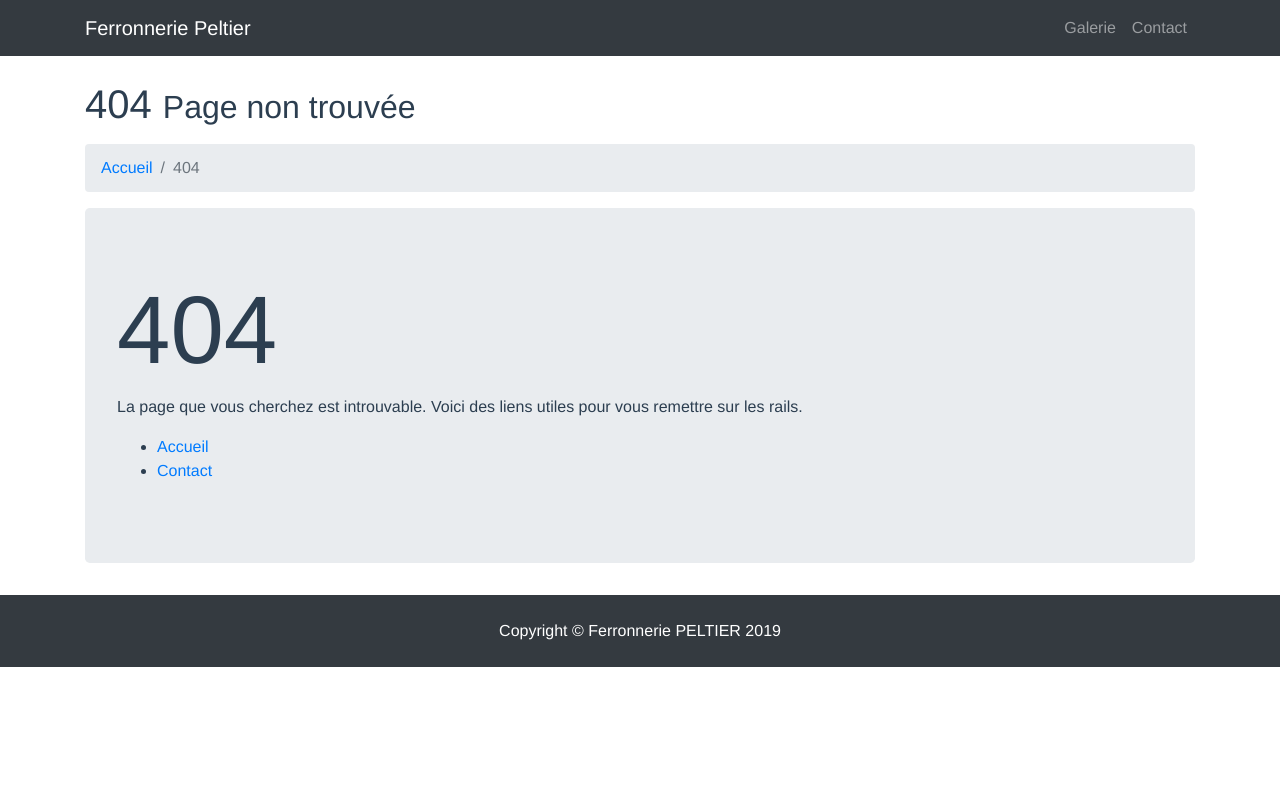
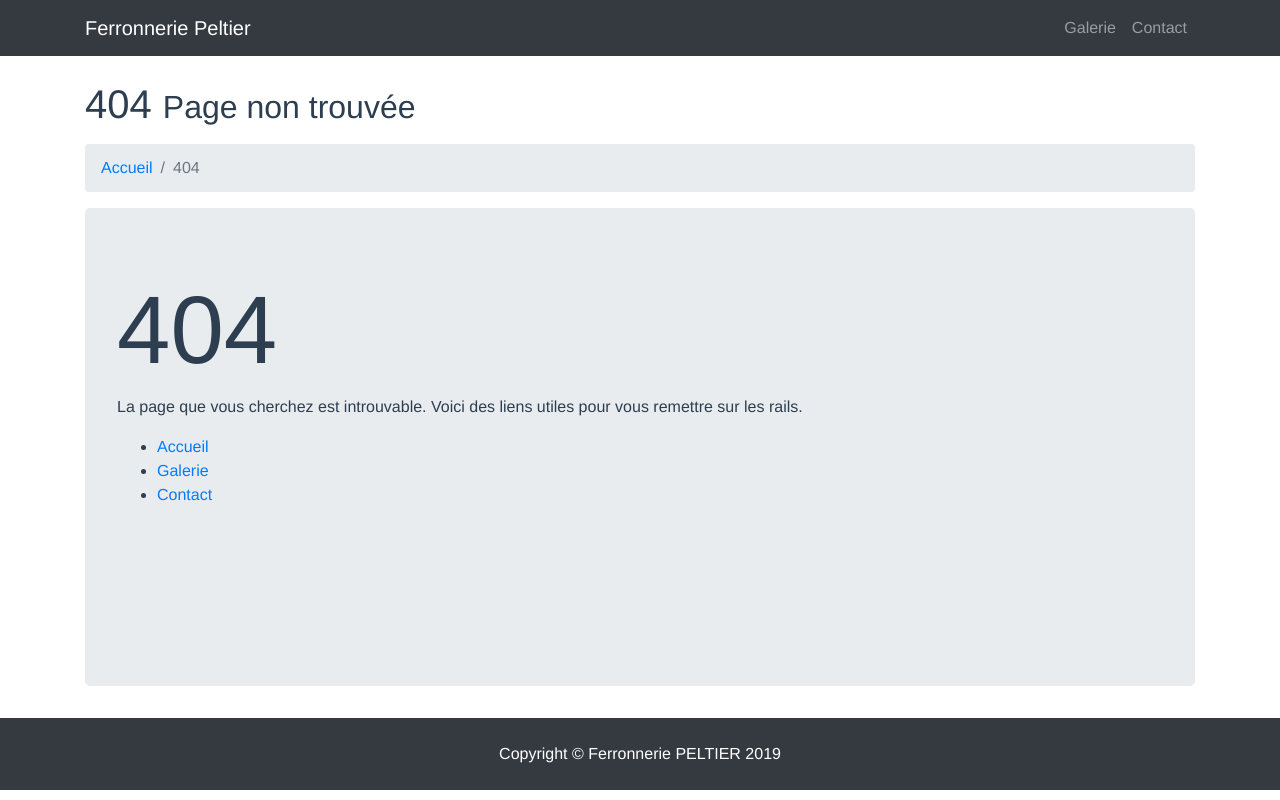
Before and after one commit to Timdev0/ferronnerie-peltier, a Vue app: page /404 in a window 1280 px wide. Built offline with nearby package versions, Linux system fonts and the light colour scheme.

Commit message:
add galerie to 404

```diff
--- a/src/views/404.vue
+++ b/src/views/404.vue
@@ -22,6 +22,9 @@
             <router-link to="/">Accueil</router-link>
           </li>
           <li>
+              <router-link to="/galerie">Galerie</router-link>
+          </li>
+          <li>
               <router-link to="/contact">Contact</router-link>
           </li>
         </ul>
@@ -31,3 +34,8 @@
     </div>
     </div>
 </template>
+<style scoped>
+  .jumbotron{
+    min-height: 478px;
+  }
+</style>
--- a/src/views/Home.vue
+++ b/src/views/Home.vue
@@ -9,7 +9,7 @@
         </ol>
         <div class="carousel-inner" role="listbox">
           <!-- Slide One - Set the background image for this slide in the line below -->
-          <div class="carousel-item active" style="background: url('/assets/02-test.jpg') no-repeat center center;">
+          <div class="carousel-item active" style="background: url('/assets/02.jpg') no-repeat center center;">
             <div class="carousel-caption d-none d-md-block">
               <p class="main-slide">Vérandas</p>
             </div>
```
Also changed, not shown: public/assets/02-test.JPG (deleted).
